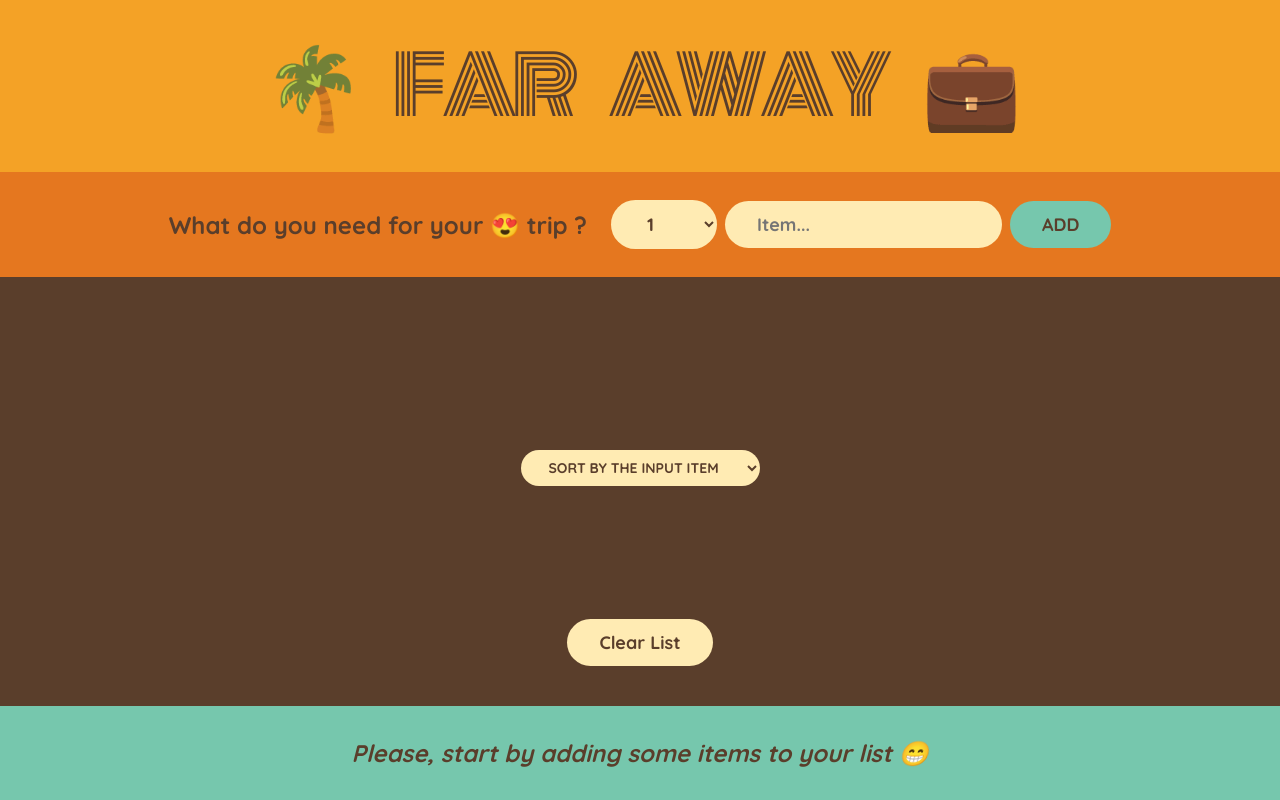
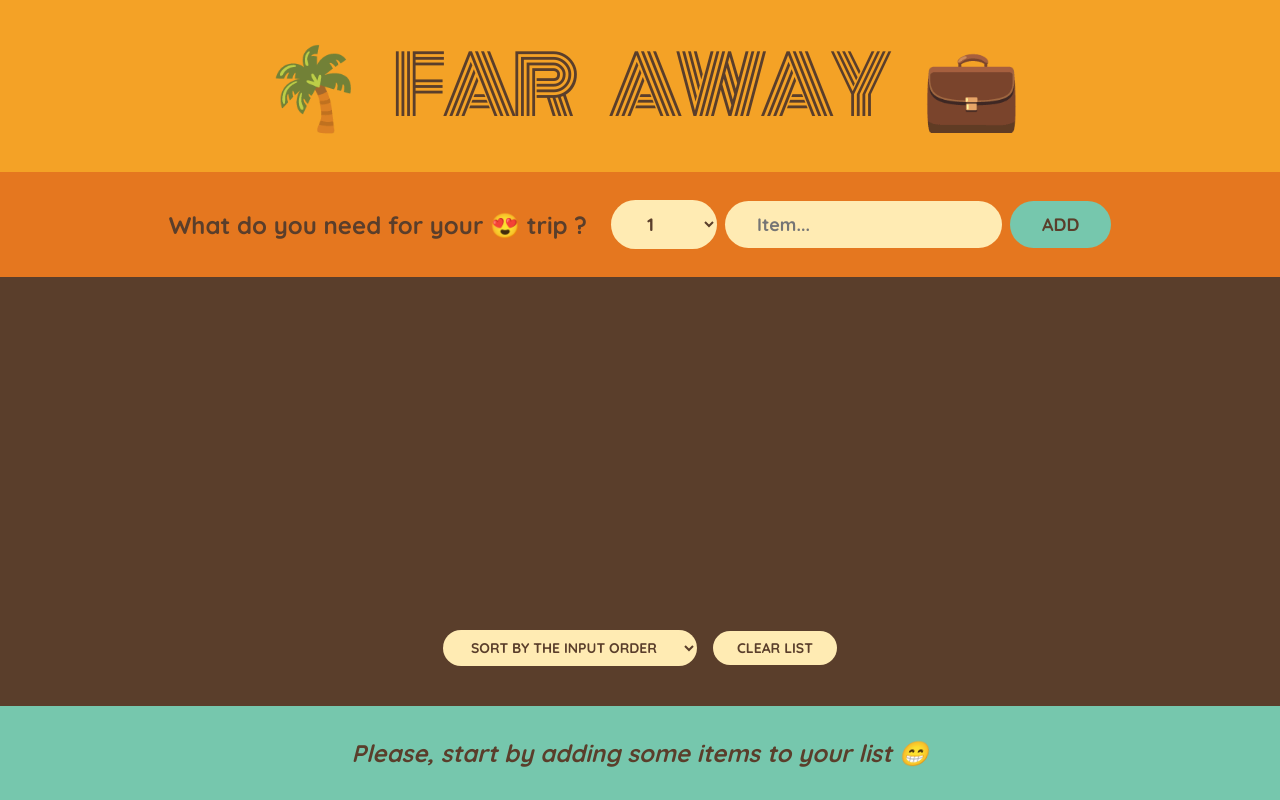
Before and after one commit to Guizzs26/travel-list-v2, a React (Vite) app: page / in a window 1280 px wide. Built offline with nearby package versions, Linux system fonts and the light colour scheme.

Commit message:
fix: fix the sort button and clear list button

```diff
--- a/src/Components/PackingList.jsx
+++ b/src/Components/PackingList.jsx
@@ -38,13 +38,14 @@ export default function PackingList({
         ))}
       </ul>
 
-      <select value={sortBy} onChange={(e) => setSortBy(e.target.value)}>
-        <option value="input">Sort by the input item</option>
-        <option value="description">Sort by description</option>
-        <option value="packed">Sort by packed status</option>
-      </select>
-
-      <button onClick={onClearList}>Clear List</button>
+      <div className="actions">
+        <select value={sortBy} onChange={(e) => setSortBy(e.target.value)}>
+          <option value="input">Sort by the input order</option>
+          <option value="description">Sort by description</option>
+          <option value="packed">Sort by packed status</option>
+        </select>
+        <button onClick={onClearList}>Clear List</button>
+      </div>
     </div>
   );
 }
```
